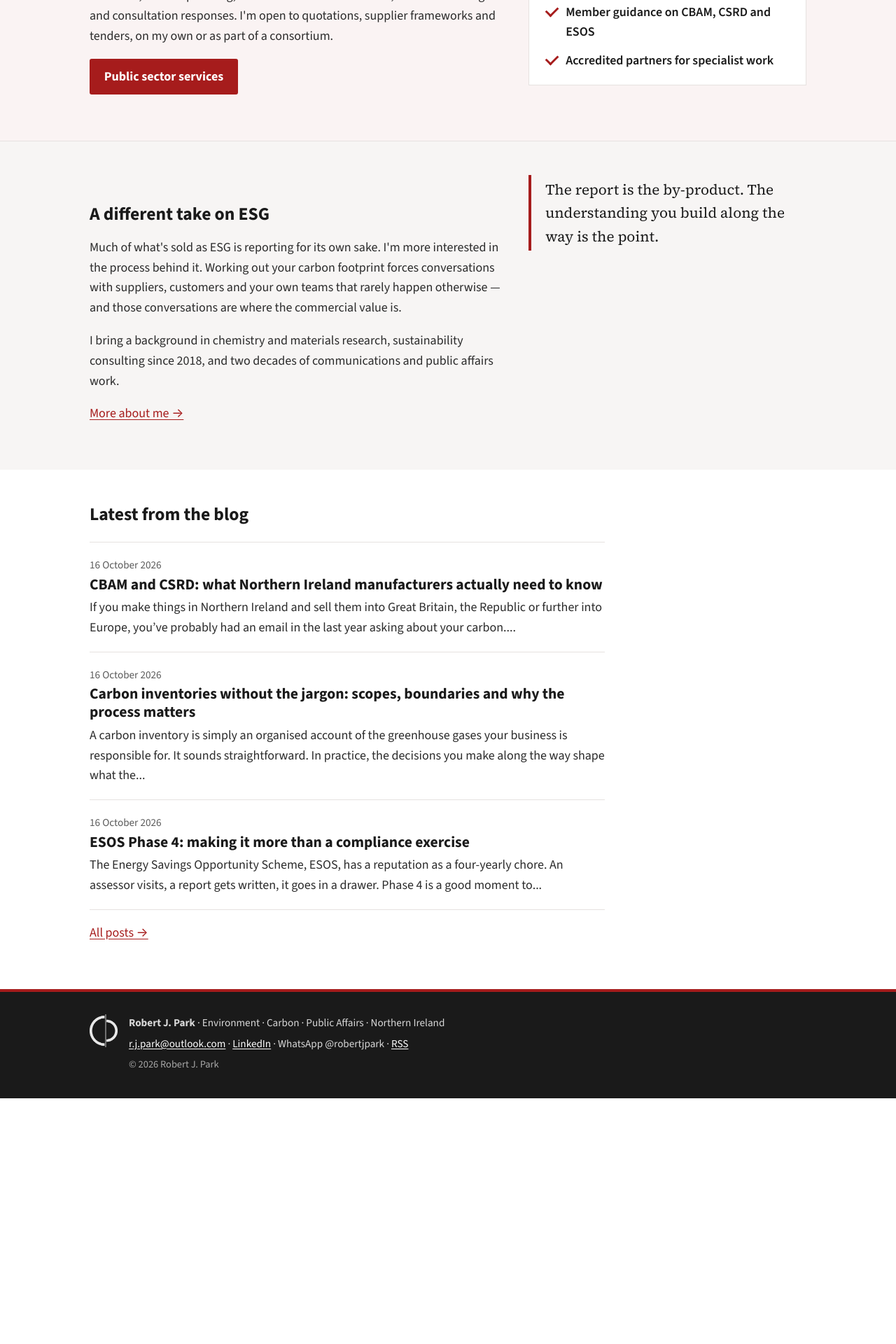
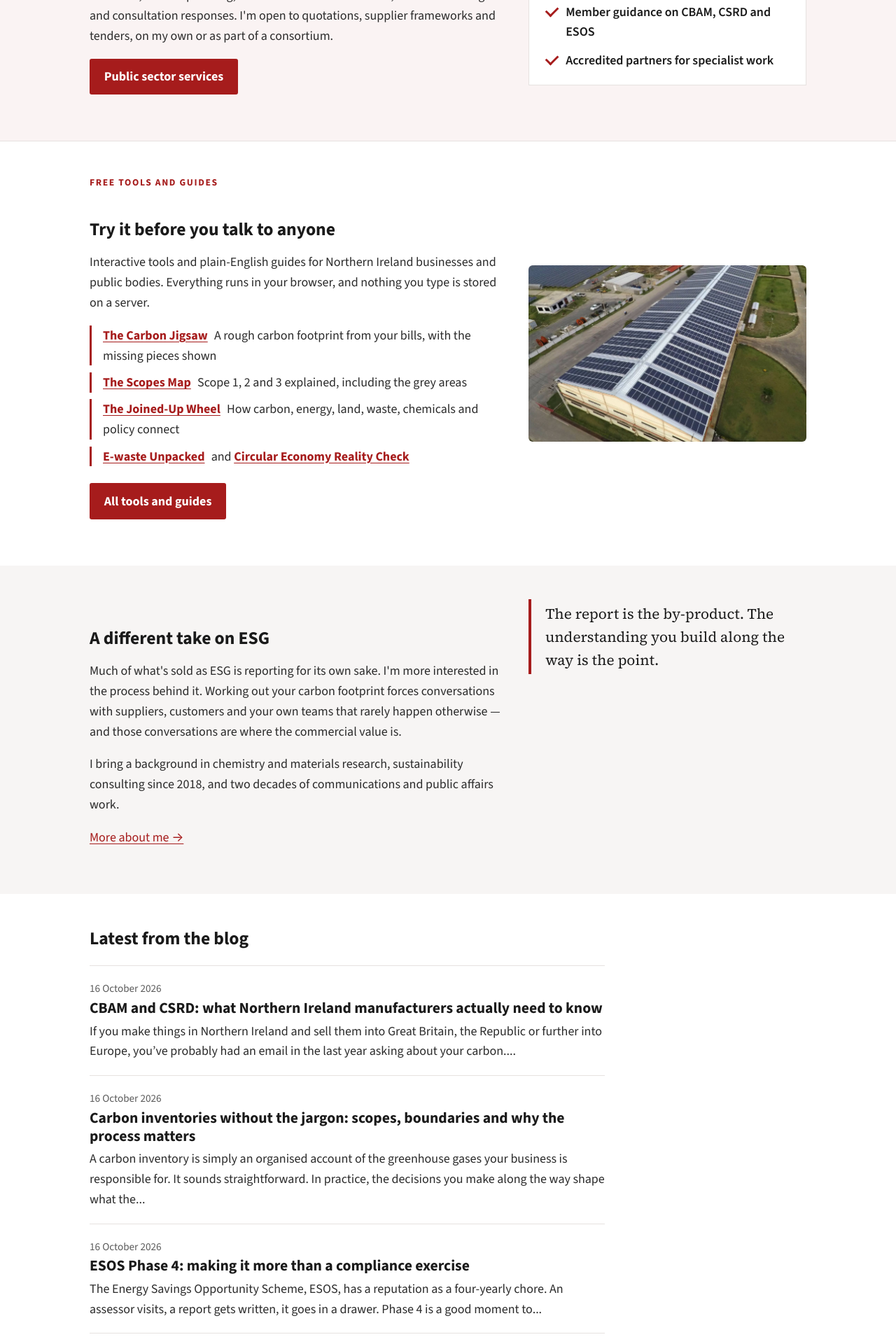
Before and after one commit to robertjparkuk/RobertJParkuk.github.io, a Jekyll site: the page built from index.html, in a window 1280 px wide. Shown: the part 1379-3299 px from the top of the page at 70% size. Built offline with Jekyll 4.4.1, drawn with Linux system fonts in a browser that asks for light colours; before the commit the page ends 2948 px from its top, so only the background shows below that.

Commit message:
v0.5.0: home page tools band, site photos, CBAM threshold wording, updated backlog
Co-Authored-By: Claude Opus 5.5 <noreply@anthropic.com>
Claude-Session: https://claude.ai/code/session_014XmcLsiXFoaneucVGN1Qu2

```diff
--- a/assets/style.css
+++ b/assets/style.css
@@ -155,3 +155,11 @@ h3 { font-size: 1.2rem; margin: 1.75rem 0 0.5rem; }
 .checklist { list-style: none; margin: 0; padding: 1.25rem 1.5rem; background: var(--bg); border: 1px solid var(--rule); border-top: 4px solid var(--red); display: grid; gap: 0.75rem; }
 .checklist li { position: relative; padding-left: 1.75rem; font-weight: 600; color: var(--ink); }
 .checklist li::before { content: ""; position: absolute; left: 0; top: 0.35em; width: 0.9rem; height: 0.5rem; border-left: 3px solid var(--red); border-bottom: 3px solid var(--red); transform: rotate(-45deg); }
+
+/* Free tools band (v0.5.0) */
+.tool-list { list-style: none; padding: 0; margin: 1rem 0 1.5rem; display: grid; gap: 0.6rem; }
+.tool-list li { padding-left: 1rem; border-left: 3px solid var(--red); }
+.tool-list a { margin-right: 0.35rem; }
+.band-photo { margin: 0; align-self: center; }
+.band-photo img { width: 100%; height: auto; display: block; border-radius: 6px; }
+.guide-photos { display: grid; grid-template-columns: repeat(2, minmax(0, 1fr)); gap: 12px; margin: 0; }
--- a/guides/circular-economy.html
+++ b/guides/circular-economy.html
@@ -108,6 +108,11 @@ h2{font-family:var(--display);font-size:clamp(26px,3.4vw,38px);line-height:1.1;m
     <div class="stat"><span class="v">11 Nov</span><span class="l">2026: expected date for the EU Circular Economy Act proposal</span><span class="s">Delayed from Q3 2026</span></div>
   </div>
 
+  <figure style="margin:0;display:grid;grid-template-columns:repeat(2,minmax(0,1fr));gap:12px">
+    <div><img src="/assets/photos/paint-reuse-container.jpg" alt="A community paint reuse collection container" width="1200" height="1600" loading="lazy" style="width:100%;height:auto;aspect-ratio:4/3;object-fit:cover;border-radius:6px;display:block"><figcaption style="font-size:13px;color:var(--muted);margin-top:4px">Technical loop: leftover paint collected for reuse rather than disposal.</figcaption></div>
+    <div><img src="/assets/photos/artichoke-flower-bee.jpg" alt="A bee on a purple artichoke flower" width="1200" height="1600" loading="lazy" style="width:100%;height:auto;aspect-ratio:4/3;object-fit:cover;border-radius:6px;display:block"><figcaption style="font-size:13px;color:var(--muted);margin-top:4px">Biological loop: nutrients and pollinators keep living systems cycling.</figcaption></div>
+  </figure>
+
   <section class="sec" aria-labelledby="h-theory">
     <h2 id="h-theory">The theory</h2>
     <p>A linear economy takes, makes, uses and throws away. A circular economy keeps products and materials in use at their highest value for as long as possible, and designs waste out from the start. The ideas are older than the label.</p>
--- a/index.html
+++ b/index.html
@@ -69,6 +69,26 @@ title: Environment · Carbon · Public Affairs
   </div>
 </section>
 
+<section class="section tools-band">
+  <div class="wrap split">
+    <div>
+      <p class="eyebrow">Free tools and guides</p>
+      <h2>Try it before you talk to anyone</h2>
+      <p>Interactive tools and plain-English guides for Northern Ireland businesses and public bodies. Everything runs in your browser, and nothing you type is stored on a server.</p>
+      <ul class="tool-list">
+        <li><a href="{{ '/tools/carbon-jigsaw.html' | relative_url }}"><b>The Carbon Jigsaw</b></a> A rough carbon footprint from your bills, with the missing pieces shown</li>
+        <li><a href="{{ '/tools/scopes-map.html' | relative_url }}"><b>The Scopes Map</b></a> Scope 1, 2 and 3 explained, including the grey areas</li>
+        <li><a href="{{ '/tools/joined-up-wheel.html' | relative_url }}"><b>The Joined-Up Wheel</b></a> How carbon, energy, land, waste, chemicals and policy connect</li>
+        <li><a href="{{ '/guides/e-waste.html' | relative_url }}"><b>E-waste Unpacked</b></a> and <a href="{{ '/guides/circular-economy.html' | relative_url }}"><b>Circular Economy Reality Check</b></a></li>
+      </ul>
+      <p><a class="btn" href="{{ '/tools/' | relative_url }}">All tools and guides</a></p>
+    </div>
+    <figure class="band-photo">
+      <img src="{{ '/assets/photos/solar-roof-factory.jpg' | relative_url }}" alt="Aerial view of a factory roof covered in solar panels" width="1600" height="1018" loading="lazy">
+    </figure>
+  </div>
+</section>
+
 <section class="section section-alt">
   <div class="wrap split">
     <div>
--- a/tools/carbon-jigsaw.html
+++ b/tools/carbon-jigsaw.html
@@ -399,7 +399,7 @@ function renderResults(){
   const flags=[];
   if(state("boundary")==="empty")flags.push(["warn","Set your boundary first","Without sites, staff and sector the totals can't be compared or checked."]);
   if(fte>=250||turn>44e6)flags.push(["warn","You may be in scope of ESOS",`ESOS applies to UK businesses with 250 or more employees, or turnover above £44m <i>and</i> a balance sheet above £38m. The Phase 4 qualification date is 31 December 2026.`]);
-  if(b.cbam==="yes"||b.cbam==="unsure")flags.push(["warn","Check UK CBAM","UK CBAM starts on 1 January 2027 for imports of steel, aluminium, cement, fertiliser and hydrogen above £50,000 a year. NI firms selling into the EU may also be asked for CBAM data under EU rules."]);
+  if(b.cbam==="yes"||b.cbam==="unsure")flags.push(["warn","Check UK CBAM","UK CBAM starts on 1 January 2027 for imports of iron and steel, aluminium, cement, fertiliser and hydrogen. You must register once your CBAM goods reach £50,000 over the past 12 months, or you expect to import that much within 30 days. NI firms selling into the EU may also be asked for CBAM data under EU rules."]);
   if(b.asked==="yes")flags.push(["info","A customer has asked for your data","Buyers usually want Scopes 1 and 2 with a stated method and year. This rough check is a starting point, not something to send."]);
   if(T.all>0&&state("goods")==="locked")flags.push(["info","The biggest piece is probably missing","For most manufacturers, purchased goods and services outweigh everything measured here."]);
   document.getElementById("results").innerHTML=`
```
Also changed, not shown: WEBSITE-UPDATES.md (+37 -9 lines), assets/photos/artichoke-flower-bee.jpg (added), assets/photos/customs-declaration.jpg (added), assets/photos/food-manufacturing.jpg (added), assets/photos/logistics-freight.jpg (added), assets/photos/lpg-cylinders.jpg (added), assets/photos/ni-railways-train-platform.jpg (added), assets/photos/paint-reuse-container.jpg (added), assets/photos/solar-roof-factory.jpg (added), assets/photos/warehouse.jpg (added), assets/photos/weather-station.jpg (added), assets/photos/young-tree.jpg (added).
